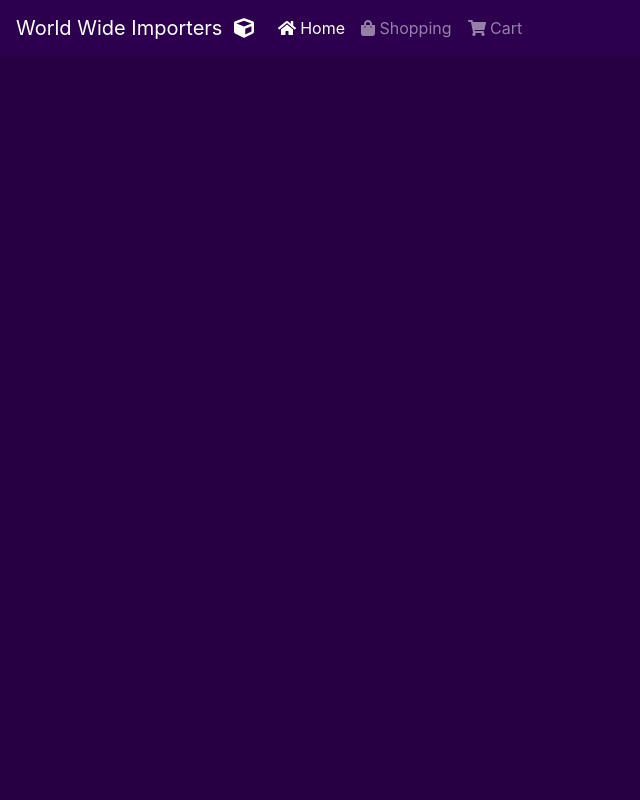
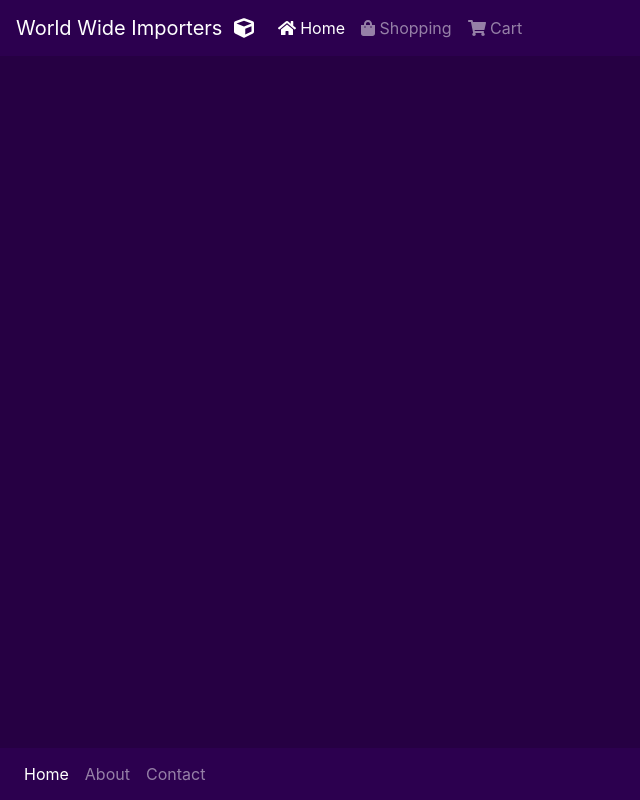
Before and after one commit to OscarNET/OscarNET-DEV238x, an Angular app in the folder WorldWideImporters/: page / in a window 1280 px wide. Shown: the whole page, without its empty margins (0-640 px from the left). Built offline with nearby package versions, Linux system fonts and the light colour scheme.

Commit message:
Add Footer (Visible Features: rubric72, rubric73, rubric74, rubric75)

```diff
--- a/WorldWideImporters/src/app/app.component.html
+++ b/WorldWideImporters/src/app/app.component.html
@@ -1 +1,3 @@
 <app-header-layout></app-header-layout>
+<main role="main" class="container"></main>
+<app-footer-layout></app-footer-layout>
--- a/WorldWideImporters/src/app/app.module.ts
+++ b/WorldWideImporters/src/app/app.module.ts
@@ -2,11 +2,13 @@ import { BrowserModule } from '@angular/platform-browser';
 import { NgModule } from '@angular/core';
 import { AppComponent } from './app.component';
 import { HeaderLayoutComponent } from './layouts/header-layout/header-layout.component';
+import { FooterLayoutComponent } from './layouts/footer-layout/footer-layout.component';
 
 @NgModule({
   declarations: [
     AppComponent,
-    HeaderLayoutComponent
+    HeaderLayoutComponent,
+    FooterLayoutComponent
   ],
   imports: [
     BrowserModule
--- /dev/null
+++ b/WorldWideImporters/src/app/layouts/footer-layout/footer-layout.component.html
@@ -0,0 +1,13 @@
+<footer>
+  <!-- rubric72 : The footer bar should always be at the bottom of the page -->
+  <nav class="navbar navbar-expand-lg fixed-bottom navbar-dark default-theme-bgcolor1">
+    <div class="navbar-nav">
+      <!-- rubric73 : User shall see a link to the home page -->
+      <a class="nav-item nav-link active" href="#">Home</a>
+      <!-- rubric74 : User shall see a link to the about page -->
+      <a class="nav-item nav-link" href="#/about">About</a>
+      <!-- rubric75 : User shall see a link to the contact page -->
+      <a class="nav-item nav-link" href="#/contact">Contact</a>
+    </div>
+  </nav>
+</footer>
--- /dev/null
+++ b/WorldWideImporters/src/app/layouts/footer-layout/footer-layout.component.ts
@@ -0,0 +1,15 @@
+import { Component, OnInit } from '@angular/core';
+
+@Component({
+  selector: 'app-footer-layout',
+  templateUrl: './footer-layout.component.html',
+  styleUrls: ['./footer-layout.component.css']
+})
+export class FooterLayoutComponent implements OnInit {
+
+  constructor() { }
+
+  ngOnInit() {
+  }
+
+}
--- a/WorldWideImporters/src/styles.css
+++ b/WorldWideImporters/src/styles.css
@@ -1,3 +1,24 @@
+html {
+    min-height: 100%;
+    position: relative;
+}
+
+body {
+    margin-bottom: 20px;
+}
+
+body>.container {
+    padding: 60px 15px 0;
+}
+
+footer {
+    bottom: 0;
+    height: 20px;
+    line-height: 20px;
+    position: absolute;
+    width: 100%;
+}
+
 .default-theme-bgcolor1 {
     background-color: #2C004F;
 }
```
Also changed, not shown: WorldWideImporters/src/app/layouts/footer-layout/footer-layout.component.css (added), 1 other file (tests, documents, lock files or other folders).
